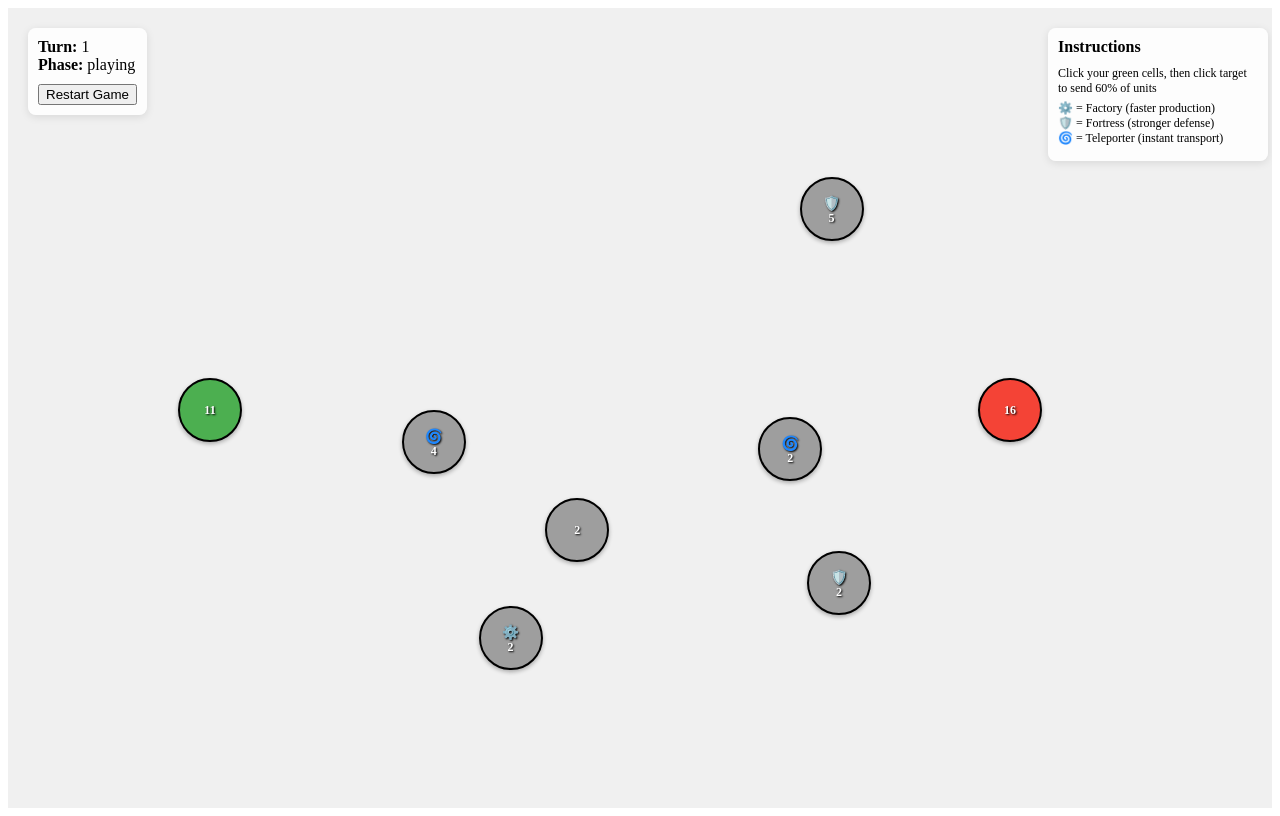
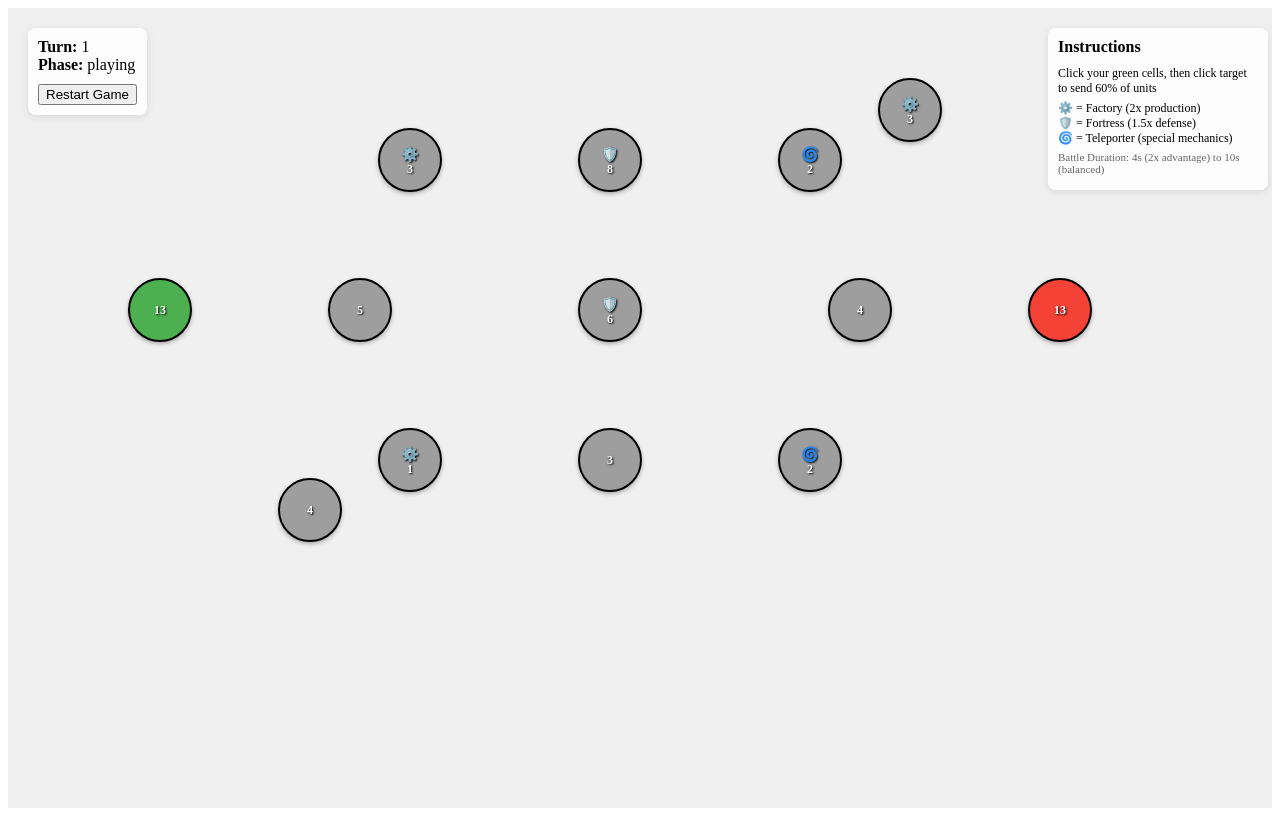
Before and after one commit to alcime/cellm, a React app: page / in a window 1280 px wide. Built offline with nearby package versions, Linux system fonts and the light colour scheme.

Commit message:
First functional version

```diff
--- a/src/engine/GameEngine.ts
+++ b/src/engine/GameEngine.ts
@@ -218,19 +218,26 @@ export class GameEngine {
     let battle = this.state.battles.find(b => b.cellId === targetCell.id);
 
     if (battle) {
-      // Join existing battle
+      // Join existing battle - store initial unit count for this unit
       unit.battleState = 'fighting';
       unit.battlePosition = this.calculateBattlePosition(targetCell.position, battle.attackers.length);
+      (unit as any).initialUnitCount = unit.unitCount; // Store before adding to battle
       battle.attackers.push(unit);
 
+      // Update total initial attackers
+      const newTotalInitialAttackers = battle.attackers.reduce((sum, a) => sum + ((a as any).initialUnitCount || 0), 0);
+      (battle as any).initialAttackerUnits = newTotalInitialAttackers;
+
       // Recalculate battle duration with new forces
-      const totalAttackers = battle.attackers.reduce((sum, a) => sum + a.unitCount, 0);
-      const newDuration = this.calculateBattleDuration(totalAttackers, battle.defenderUnits);
+      const newDuration = this.calculateBattleDuration(newTotalInitialAttackers, battle.defenderUnits);
       battle.duration = newDuration * 1000; // Convert to milliseconds
     } else {
       // Start new battle
       unit.battleState = 'fighting';
       unit.battlePosition = this.calculateBattlePosition(targetCell.position, 0);
+
+      // Store initial unit count BEFORE creating battle
+      (unit as any).initialUnitCount = unit.unitCount;
 
       const battleDuration = this.calculateBattleDuration(unit.unitCount, targetCell.units);
 
@@ -245,9 +252,9 @@ export class GameEngine {
         progress: 0
       };
 
-      // Store initial values for UI
+      // Store initial values for battle calculations
       (battle as any).initialDefenderUnits = targetCell.units;
-      (unit as any).initialUnitCount = unit.unitCount;
+      (battle as any).initialAttackerUnits = unit.unitCount;
 
       this.state.battles.push(battle);
       this.emit('battle_started', { battle, targetCell });
@@ -298,8 +305,8 @@ export class GameEngine {
 
       this.emit('battle_progress', { battle });
 
-      // Check if battle is complete
-      if (battle.progress >= 1 || battle.defenderUnits <= 0 || battle.attackers.every(a => a.unitCount <= 0)) {
+      // Check if battle is complete - only end when time is up
+      if (battle.progress >= 1) {
         this.resolveBattle(battle);
         completedBattles.push(battle);
       }
@@ -313,14 +320,12 @@ export class GameEngine {
     const targetCell = this.state.cells.find(c => c.id === battle.cellId);
     if (!targetCell) return;
 
-    // Get initial forces
-    const initialAttackers = (battle as any).initialAttackerUnits ||
-      battle.attackers.reduce((sum, a) => sum + ((a as any).initialUnitCount || a.unitCount), 0);
-    const initialDefenders = (battle as any).initialDefenderUnits || battle.defenderUnits;
+    // Get initial forces (these should always be set now)
+    const initialAttackers = (battle as any).initialAttackerUnits;
+    const initialDefenders = (battle as any).initialDefenderUnits;
 
-    // Store initial values if not already stored
-    if (!(battle as any).initialAttackerUnits) {
-      (battle as any).initialAttackerUnits = initialAttackers;
+    if (!initialAttackers || !initialDefenders) {
+      return; // Skip battle calculation if initial values missing
     }
 
     const defenseBonus = targetCell.type.defenseBonus || 1;
@@ -357,7 +362,10 @@ export class GameEngine {
     if (initialAttackers > 0) {
       const attackerSurvivalRate = currentAttackers / initialAttackers;
       for (const attacker of battle.attackers) {
-        const originalUnits = (attacker as any).initialUnitCount || attacker.unitCount;
+        const originalUnits = (attacker as any).initialUnitCount;
+        if (!originalUnits) {
+          continue; // Skip if initial unit count missing
+        }
         attacker.unitCount = Math.max(0, originalUnits * attackerSurvivalRate);
       }
     }
@@ -367,10 +375,9 @@ export class GameEngine {
     const targetCell = this.state.cells.find(c => c.id === battle.cellId);
     if (!targetCell) return;
 
-    // Calculate final outcome based on initial forces (same logic as damage calculation)
-    const initialAttackers = (battle as any).initialAttackerUnits ||
-      battle.attackers.reduce((sum, a) => sum + ((a as any).initialUnitCount || a.unitCount), 0);
-    const initialDefenders = (battle as any).initialDefenderUnits || battle.defenderUnits;
+    // Use stored initial forces for final outcome determination
+    const initialAttackers = (battle as any).initialAttackerUnits;
+    const initialDefenders = (battle as any).initialDefenderUnits;
     const defenseBonus = targetCell.type.defenseBonus || 1;
     const effectiveDefenders = initialDefenders * defenseBonus;
 
--- a/src/engine/components/Game.tsx
+++ b/src/engine/components/Game.tsx
@@ -142,9 +142,12 @@ export const Game: React.FC<GameProps> = ({ config = {} }) => {
           Click your green cells, then click target to send 60% of units
         </p>
         <p style={{ margin: '5px 0', fontSize: '12px' }}>
-          ⚙️ = Factory (faster production)<br/>
-          🛡️ = Fortress (stronger defense)<br/>
-          🌀 = Teleporter (instant transport)
+          ⚙️ = Factory (2x production)<br/>
+          🛡️ = Fortress (1.5x defense)<br/>
+          🌀 = Teleporter (special mechanics)
+        </p>
+        <p style={{ margin: '5px 0', fontSize: '11px', color: '#666' }}>
+          Battle Duration: 4s (2x advantage) to 10s (balanced)
         </p>
       </div>
 
@@ -214,47 +217,120 @@ function createDefaultCellTypes(): CellTypeData[] {
 
 function createInitialCells(gameEngine: GameEngine): CellType[] {
   const cellTypes = createDefaultCellTypes();
+  const [standard, factory, fortress, teleporter] = cellTypes;
   const cells: CellType[] = [];
 
-  // Create player starting cell
+  // Player starting area (left side)
   cells.push({
     id: generateId(),
-    position: { x: 200, y: 400 },
-    units: 10,
+    position: { x: 150, y: 300 },
+    units: 12,
     owner: 'player',
-    type: cellTypes[0] // standard
+    type: standard
   });
 
-  // Create enemy starting cell
+  // Enemy starting area (right side)
   cells.push({
     id: generateId(),
-    position: { x: 1000, y: 400 },
-    units: 15,
+    position: { x: 1050, y: 300 },
+    units: 12,
     owner: 'enemy',
-    type: cellTypes[0] // standard
+    type: standard
   });
 
-  // Create neutral cells with different types
-  for (let i = 0; i < 8; i++) {
-    const typeIndex = Math.floor(Math.random() * cellTypes.length);
-    const x = 300 + Math.random() * 600;
-    const y = 150 + Math.random() * 500;
+  // Strategic neutral cells in center area
 
-    // Ensure cells aren't too close together
-    const tooClose = cells.some(cell =>
-      gameEngine.distance(cell.position, { x, y }) < 120
-    );
+  // Row 1 (top) - Mixed types for testing
+  cells.push({
+    id: generateId(),
+    position: { x: 400, y: 150 },
+    units: 3,
+    owner: 'neutral',
+    type: factory // Fast production
+  });
 
-    if (!tooClose) {
-      cells.push({
-        id: generateId(),
-        position: { x, y },
-        units: Math.floor(Math.random() * 5) + 1,
-        owner: 'neutral',
-        type: cellTypes[typeIndex]
-      });
-    }
-  }
+  cells.push({
+    id: generateId(),
+    position: { x: 600, y: 150 },
+    units: 8,
+    owner: 'neutral',
+    type: fortress // Strong defense
+  });
+
+  cells.push({
+    id: generateId(),
+    position: { x: 800, y: 150 },
+    units: 2,
+    owner: 'neutral',
+    type: teleporter // Special mechanics
+  });
+
+  // Row 2 (center) - Key strategic positions
+  cells.push({
+    id: generateId(),
+    position: { x: 350, y: 300 },
+    units: 5,
+    owner: 'neutral',
+    type: standard
+  });
+
+  cells.push({
+    id: generateId(),
+    position: { x: 600, y: 300 },
+    units: 6,
+    owner: 'neutral',
+    type: fortress // Central fortress
+  });
+
+  cells.push({
+    id: generateId(),
+    position: { x: 850, y: 300 },
+    units: 4,
+    owner: 'neutral',
+    type: standard
+  });
+
+  // Row 3 (bottom) - Resource and testing cells
+  cells.push({
+    id: generateId(),
+    position: { x: 400, y: 450 },
+    units: 1,
+    owner: 'neutral',
+    type: factory // Easy to capture factory
+  });
+
+  cells.push({
+    id: generateId(),
+    position: { x: 600, y: 450 },
+    units: 3,
+    owner: 'neutral',
+    type: standard
+  });
+
+  cells.push({
+    id: generateId(),
+    position: { x: 800, y: 450 },
+    units: 2,
+    owner: 'neutral',
+    type: teleporter
+  });
+
+  // Flanking positions
+  cells.push({
+    id: generateId(),
+    position: { x: 300, y: 500 },
+    units: 4,
+    owner: 'neutral',
+    type: standard
+  });
+
+  cells.push({
+    id: generateId(),
+    position: { x: 900, y: 100 },
+    units: 3,
+    owner: 'neutral',
+    type: factory
+  });
 
   return cells;
 }
```
